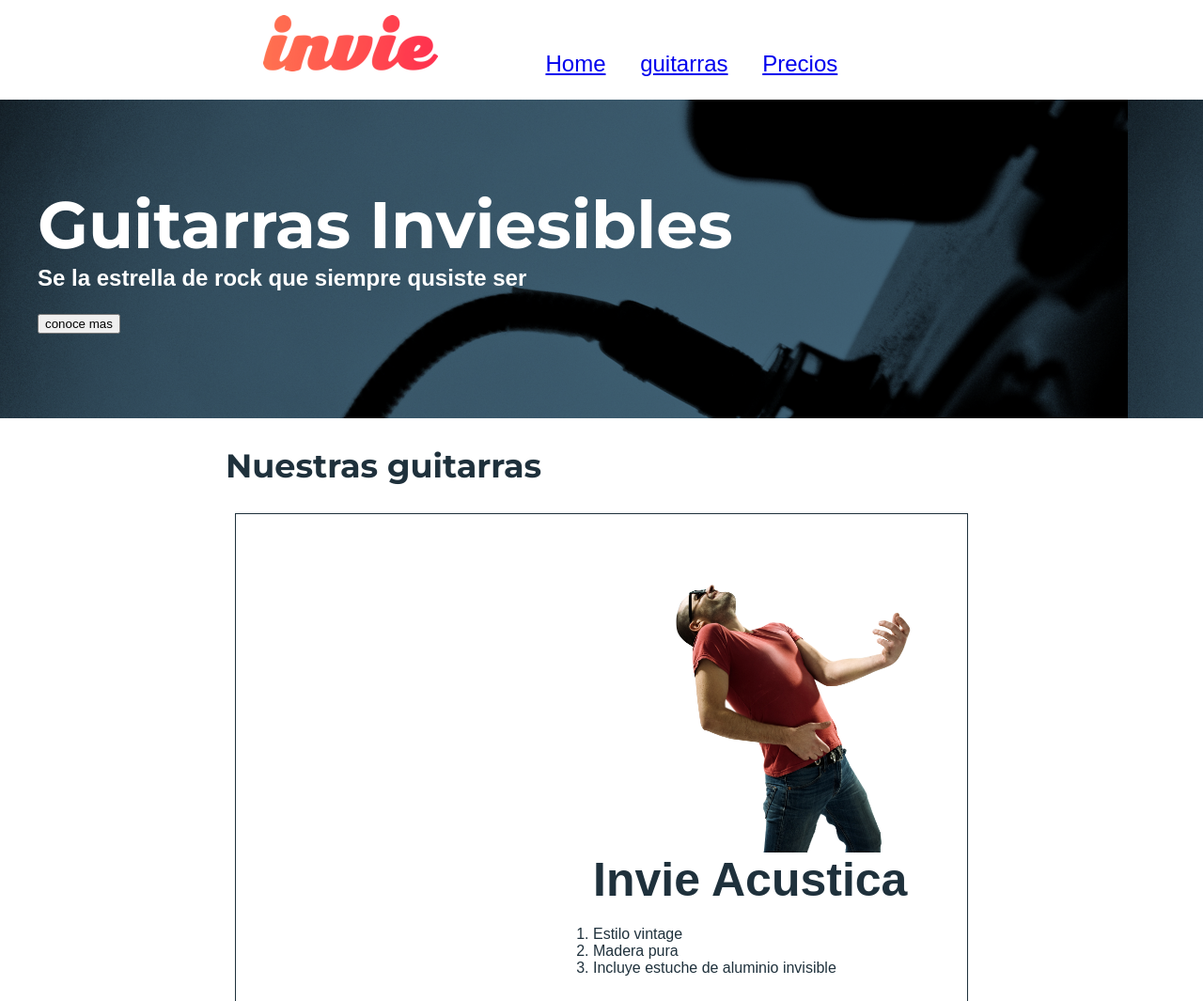
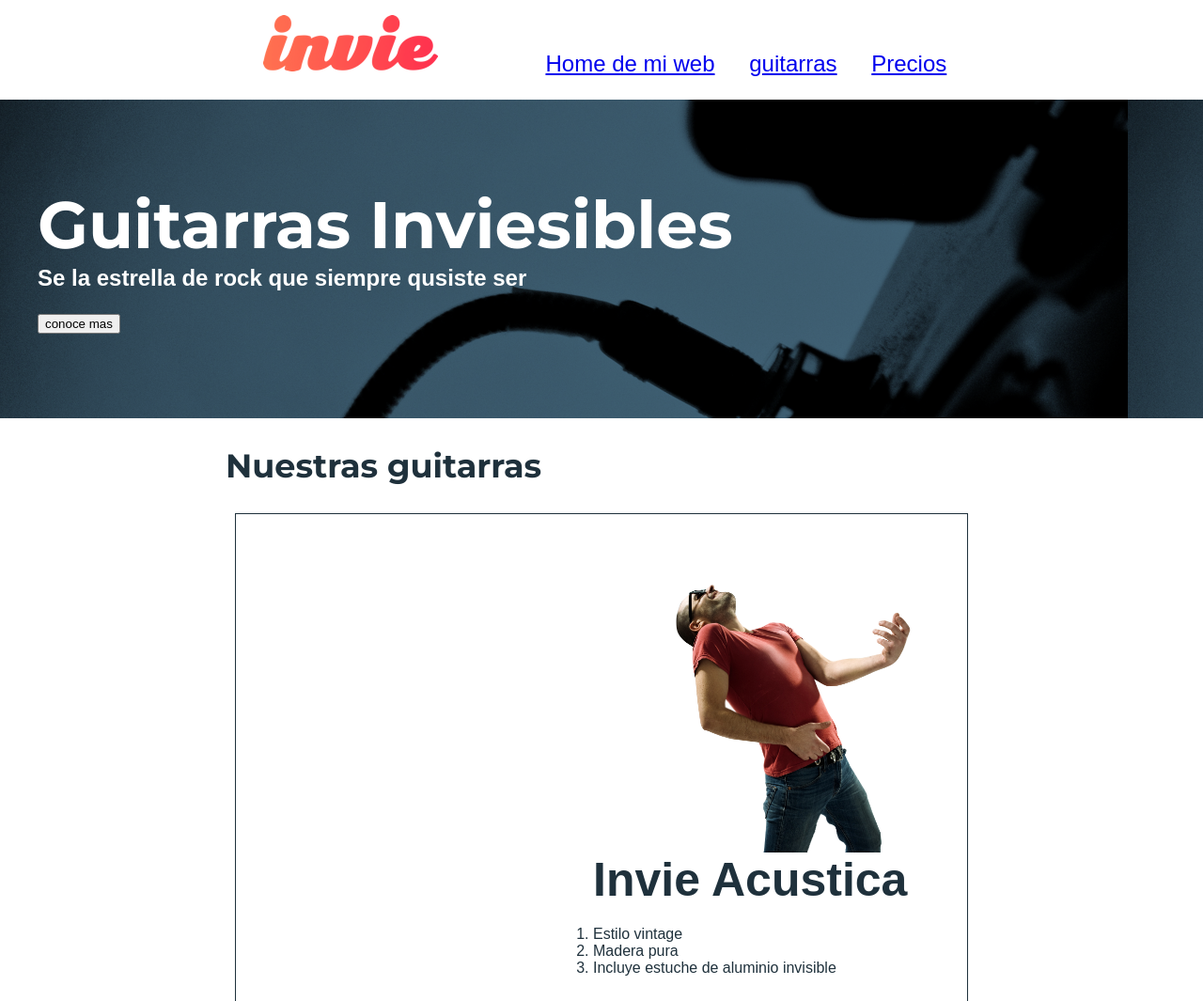
Before and after one commit to MicaZafiro/GuitarrasInvie, a plain HTML site: page index.html in a window 1280 px wide. Shown: the top 1065 px of the page at 94% size. Drawn offline with Linux system fonts and the light colour scheme; a web font is replaced by a local one.

Commit message:
modificacion de la home

```diff
--- a/index.html
+++ b/index.html
@@ -15,7 +15,7 @@
 			<ul>
 				<li>
 					<a href="index.html">
-						Home
+						Home de mi web
 					</a>
 				</li>
 				<li>
```
